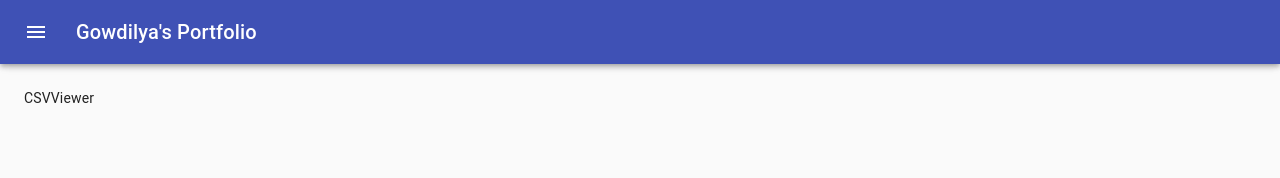
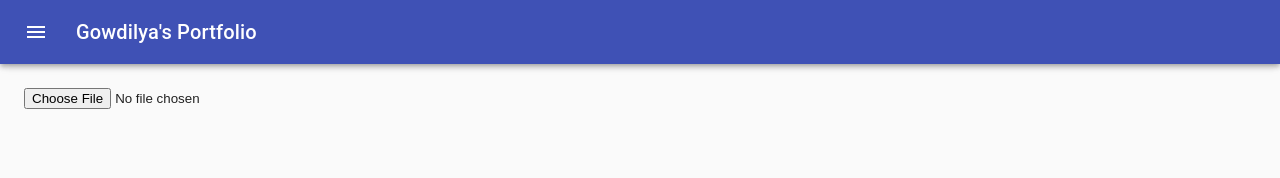
Before and after one commit to Gowdilya/portfolio, a React (Create React App) app: page /#/csv-viewer in a window 1280 px wide. Shown: the top 178 px of the page. Built offline with nearby package versions, Linux system fonts and the light colour scheme.

Commit message:
console.log csv values

```diff
--- a/src/components/CSVViewer/index.js
+++ b/src/components/CSVViewer/index.js
@@ -1,8 +1,36 @@
-import React from 'react';
+import React, { useEffect, useState, useRef } from "react";
+// It's not clear to me how to trigger updates to the UI
+const useForceUpdate = () => useState()[1];
+
 
 
 export default function CSVViewer() {
+
+    const [file, setFile] = useState(null);
+
+    useEffect(()=>{
+        console.log(file);
+        if(file){
+        let reader = new FileReader();
+        reader.readAsText(file);
+
+        reader.onload = function() {
+            //csv content
+            console.log(reader.result);
+          };
+
+        reader.onerror = function() {
+            console.log(reader.error);
+          };
+        }
+
+    }, [file])
+    const onFileChange = event =>{
+        setFile(event.target.files[0]);
+    }
+
     return(<div>
-        CSVViewer
+        <div>
+    <input type="file" accept=".csv" onChange={onFileChange} /></div>
     </div>)
 }
```
